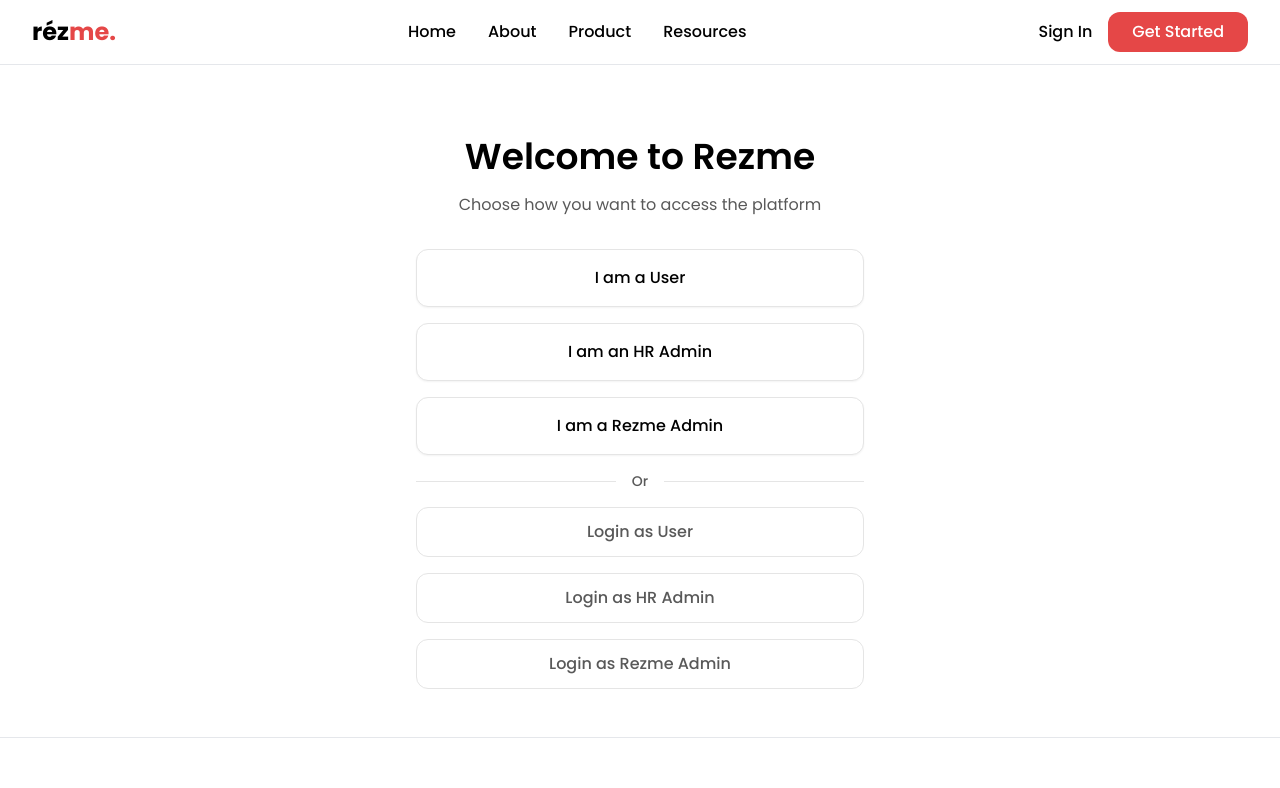
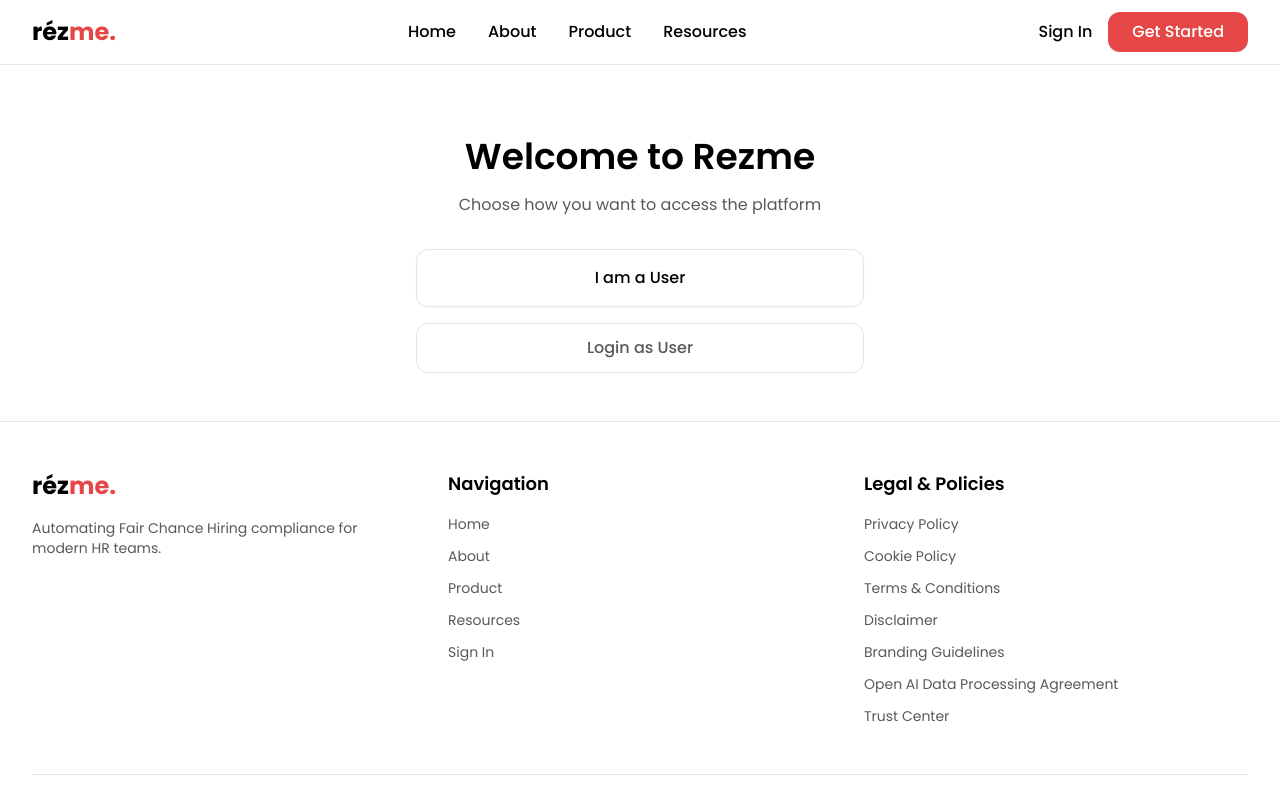
Before and after one commit to Rezme-Inc/indeed-demo, a Next.js app: page / in a window 1280 px wide. Shown: the top 788 px of the page. Built offline with nearby package versions, Linux system fonts and the light colour scheme.

Commit message:
Show only 'I am a User' and 'Login as User' buttons on home page; remove admin/HR options

```diff
--- a/src/app/page.tsx
+++ b/src/app/page.tsx
@@ -87,7 +87,7 @@
           </div>
 
           <div className="space-y-4">
-            {/* Primary Registration Buttons */}
+            {/* Primary Registration Button */}
             <Link
               href="/auth/user/signup"
               className="group relative w-full flex justify-center py-4 px-6 border border-gray-200 text-base font-medium rounded-xl text-black bg-white hover:bg-gray-50 hover:opacity-90 focus:outline-none focus:ring-2 focus:ring-offset-2 transition-all duration-200 shadow-sm hover:shadow-md"
@@ -96,35 +96,7 @@
               I am a User
             </Link>
 
-            <Link
-              href="/auth/hr-admin/signup"
-              className="group relative w-full flex justify-center py-4 px-6 border border-gray-200 text-base font-medium rounded-xl text-black bg-white hover:bg-gray-50 hover:opacity-90 focus:outline-none focus:ring-2 focus:ring-offset-2 transition-all duration-200 shadow-sm hover:shadow-md"
-              style={{borderColor: '#E5E5E5'}}
-            >
-              I am an HR Admin
-            </Link>
-
-            <Link
-              href="/auth/rezme-admin/signup"
-              className="group relative w-full flex justify-center py-4 px-6 border border-gray-200 text-base font-medium rounded-xl text-black bg-white hover:bg-gray-50 hover:opacity-90 focus:outline-none focus:ring-2 focus:ring-offset-2 transition-all duration-200 shadow-sm hover:shadow-md"
-              style={{borderColor: '#E5E5E5'}}
-            >
-              I am a Rezme Admin
-            </Link>
-
-            {/* Divider */}
-            <div className="relative my-8">
-              <div className="absolute inset-0 flex items-center">
-                <div className="w-full border-t" style={{borderColor: '#E5E5E5'}} />
-              </div>
-              <div className="relative flex justify-center text-sm">
-                <span className="px-4 bg-white font-medium" style={{color: '#595959'}}>
-                  Or
-                </span>
-              </div>
-            </div>
-
-            {/* Login Buttons */}
+            {/* Login Button */}
             <Link
               href="/auth/user/login"
               className="group relative w-full flex justify-center py-3 px-6 border text-base font-medium rounded-xl focus:outline-none focus:ring-2 focus:ring-offset-2 transition-all duration-200 hover:bg-gray-50 hover:opacity-90"
@@ -135,30 +107,6 @@
               }}
             >
               Login as User
-            </Link>
-
-            <Link
-              href="/auth/hr-admin/login"
-              className="group relative w-full flex justify-center py-3 px-6 border text-base font-medium rounded-xl focus:outline-none focus:ring-2 focus:ring-offset-2 transition-all duration-200 hover:bg-gray-50 hover:opacity-90"
-              style={{
-                color: '#595959',
-                borderColor: '#E5E5E5',
-                backgroundColor: 'transparent'
-              }}
-            >
-              Login as HR Admin
-            </Link>
-
-            <Link
-              href="/auth/rezme-admin/login"
-              className="group relative w-full flex justify-center py-3 px-6 border text-base font-medium rounded-xl focus:outline-none focus:ring-2 focus:ring-offset-2 transition-all duration-200 hover:bg-gray-50 hover:opacity-90"
-              style={{
-                color: '#595959',
-                borderColor: '#E5E5E5',
-                backgroundColor: 'transparent'
-              }}
-            >
-              Login as Rezme Admin
             </Link>
           </div>
         </div>
```
